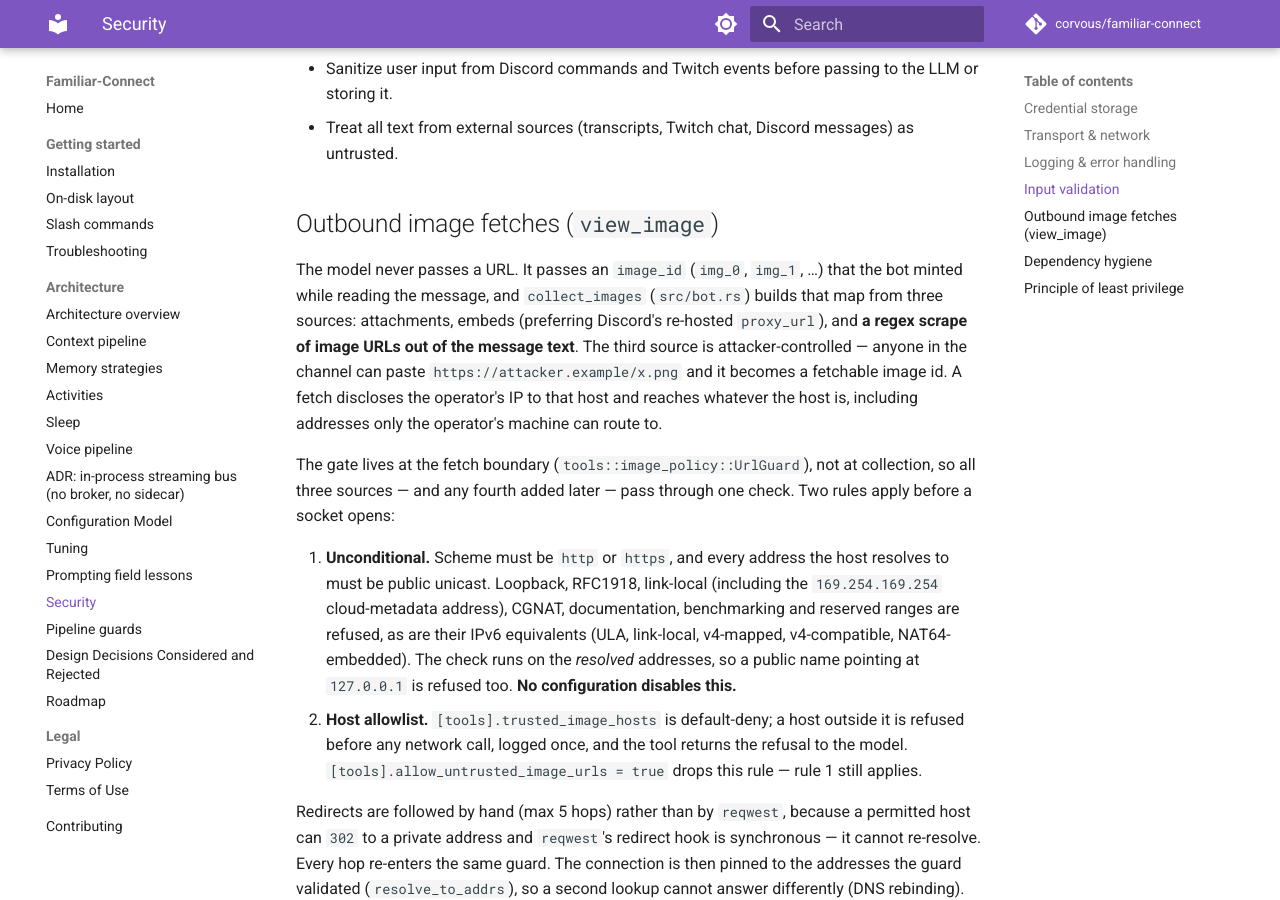
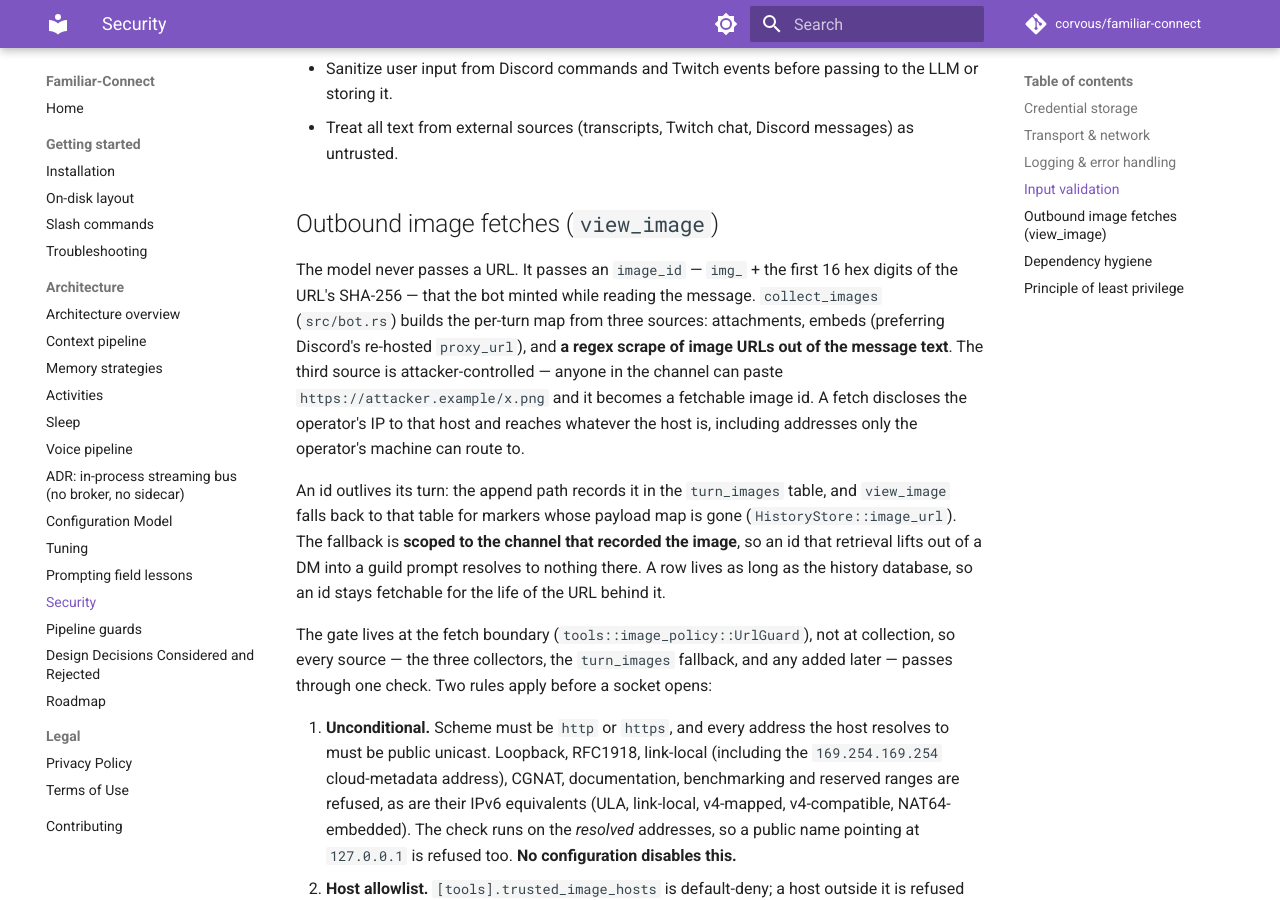
Before and after one commit to CorVous/Familiar-Connect, an MkDocs documentation site: the page built from docs/architecture/security.md, in a window 1280 px wide and 900 px high, scrolled down 835 px. Built offline with MkDocs 1.6.1 and Material for MkDocs 9.7.7, drawn with Linux system fonts in a browser that asks for light colours; comment, search, counter and statistics services are not loaded.

Commit message:
docs: hashed, channel-scoped image ids
security.md still described `img_0, img_1, …` turn-scoped ids from three
collection sources. Record what ships: URL-hashed ids, the persisted
`turn_images` fallback, its channel scope and lifetime. overview.md states the
current fallback rule instead of what predates the table.

Co-Authored-By: Claude Opus 5.5 <noreply@anthropic.com>

```diff
--- a/docs/architecture/security.md
+++ b/docs/architecture/security.md
@@ -26,19 +26,27 @@ Trust model is single-operator: the admin running the bot has full access to eve
 
 ## Outbound image fetches (`view_image`)
 
-The model never passes a URL. It passes an `image_id` (`img_0`, `img_1`, …)
-that the bot minted while reading the message, and `collect_images`
-(`src/bot.rs`) builds that map from three sources: attachments, embeds
-(preferring Discord's re-hosted `proxy_url`), and **a regex scrape of image
-URLs out of the message text**. The third source is attacker-controlled — anyone
-in the channel can paste `https://attacker.example/x.png` and it becomes a
-fetchable image id. A fetch discloses the operator's IP to that host and
-reaches whatever the host is, including addresses only the operator's machine
-can route to.
+The model never passes a URL. It passes an `image_id` — `img_` + the first 16
+hex digits of the URL's SHA-256 — that the bot minted while reading the message.
+`collect_images` (`src/bot.rs`) builds the per-turn map from three sources:
+attachments, embeds (preferring Discord's re-hosted `proxy_url`), and **a regex
+scrape of image URLs out of the message text**. The third source is
+attacker-controlled — anyone in the channel can paste
+`https://attacker.example/x.png` and it becomes a fetchable image id. A fetch
+discloses the operator's IP to that host and reaches whatever the host is,
+including addresses only the operator's machine can route to.
+
+An id outlives its turn: the append path records it in the `turn_images` table,
+and `view_image` falls back to that table for markers whose payload map is gone
+(`HistoryStore::image_url`). The fallback is **scoped to the channel that
+recorded the image**, so an id that retrieval lifts out of a DM into a guild prompt
+resolves to nothing there. A row lives as long as the history database, so an id
+stays fetchable for the life of the URL behind it.
 
 The gate lives at the fetch boundary (`tools::image_policy::UrlGuard`), not at
-collection, so all three sources — and any fourth added later — pass through
-one check. Two rules apply before a socket opens:
+collection, so every source — the three collectors, the `turn_images` fallback,
+and any added later — passes through one check. Two rules apply before a socket
+opens:
 
 1. **Unconditional.** Scheme must be `http` or `https`, and every address the
    host resolves to must be public unicast. Loopback, RFC1918, link-local
```
Also changed, not shown: docs/architecture/overview.md (+1 -1 lines).
